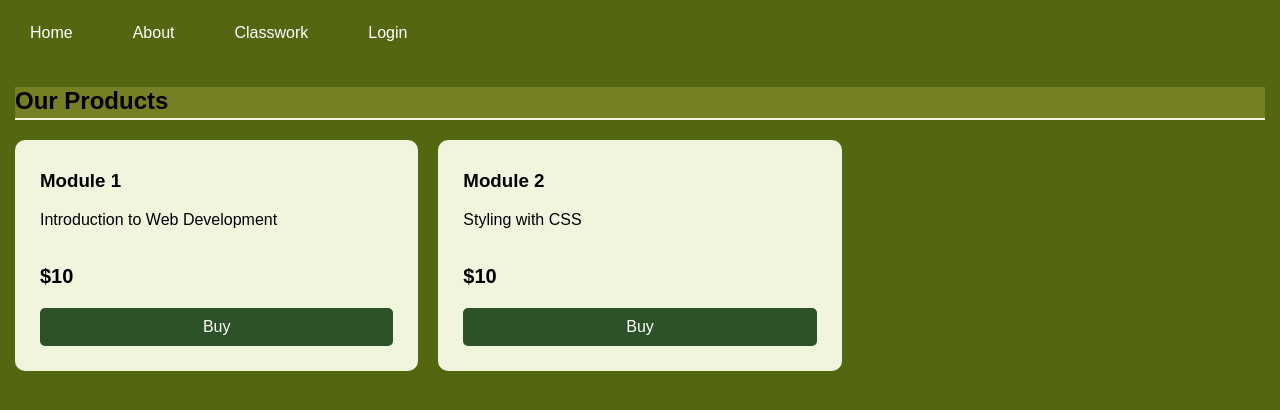
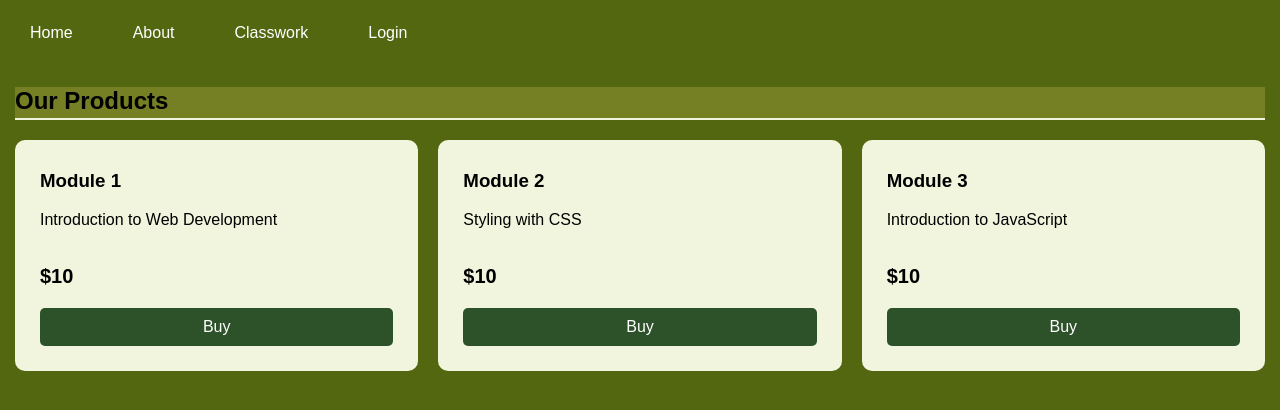
Before and after one commit to thienhua536/myPortfolio, a plain HTML site: page classwork.html in a window 1280 px wide. Shown: the part 80-490 px from the top of the page. Drawn offline with Linux system fonts and the light colour scheme.

Commit message:
Update classwork.html

```diff
--- a/classwork.html
+++ b/classwork.html
@@ -42,7 +42,16 @@
           <a href="ModuleII.html" class="button">Buy</a>
         </div>
       </div>
-
+       <div class="product" >
+        <div class="productinfo">
+          <div class="description">
+            <h3>Module 3</h3>
+            <p>Introduction to JavaScript</p>
+          </div>
+          <p class="price">$10</p>
+          <a href="ModuleII.html" class="button">Buy</a>
+        </div>
+      </div>
     </section>
   </body>
 </html>
```
